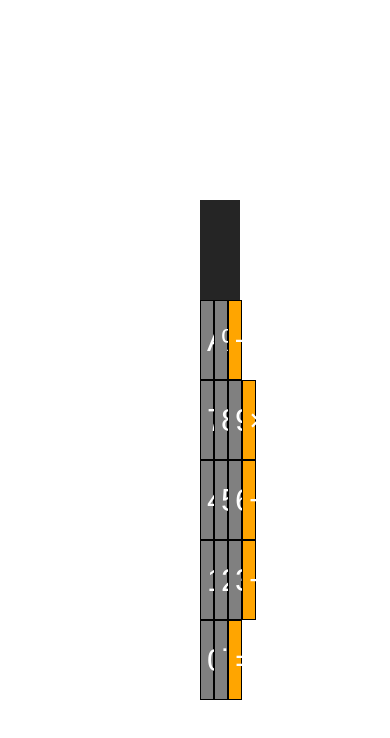
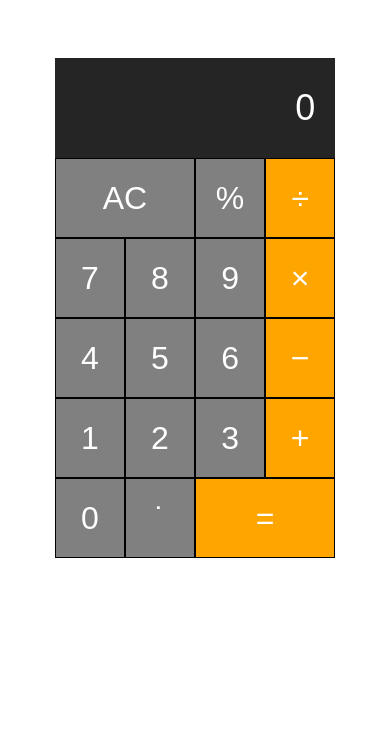
Before and after one commit to robbypambudi/Calculator-Program-In-JS, a plain HTML site: page index.html in a window 390 px wide. Drawn offline with Linux system fonts and the light colour scheme.

Commit message:
fix responsive

```diff
--- a/responsive.css
+++ b/responsive.css
@@ -8,17 +8,25 @@
 	}
 }
 @media screen and (max-width: 1000px) {
+	.calculator {
+		padding: 150px 0 0 0;
+	}
 	.calculator-screen {
-		width: 100%;
+		width: 500px;
 	}
 	.calculator-keys {
-		margin: 0 auto;
-		width: 100%;
+		width: 500px;
 	}
 }
-@media screen and (max-width: 400px) {
-	body {
+@media screen and (max-width: 500px) {
+	.calculator {
+		padding: 50px 0 0 0;
 		margin: 0;
-		overflow: hidden;
+	}
+	.calculator-screen {
+		width: 75%;
+	}
+	.calculator-keys {
+		width: 75%;
 	}
 }
```
